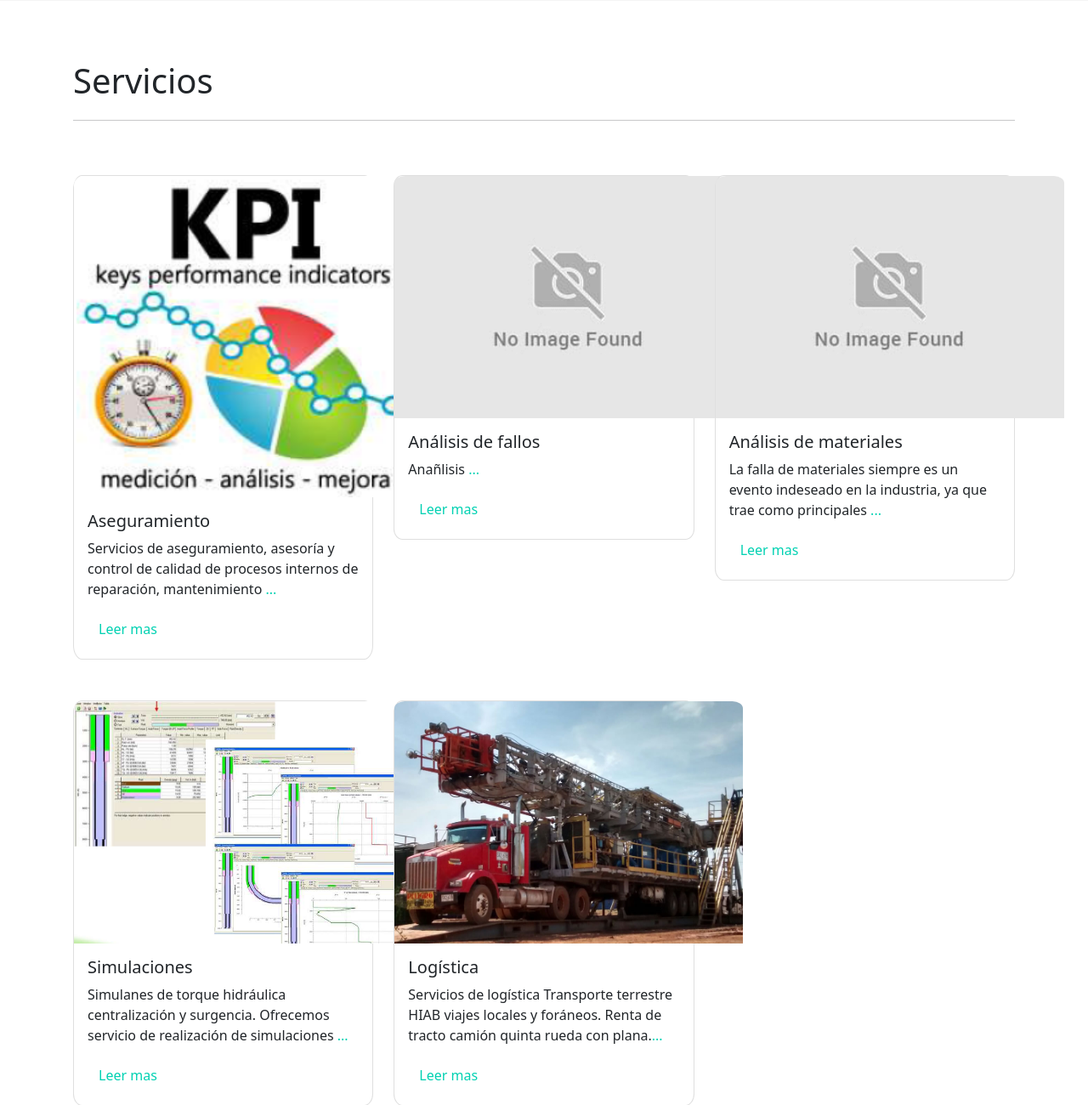
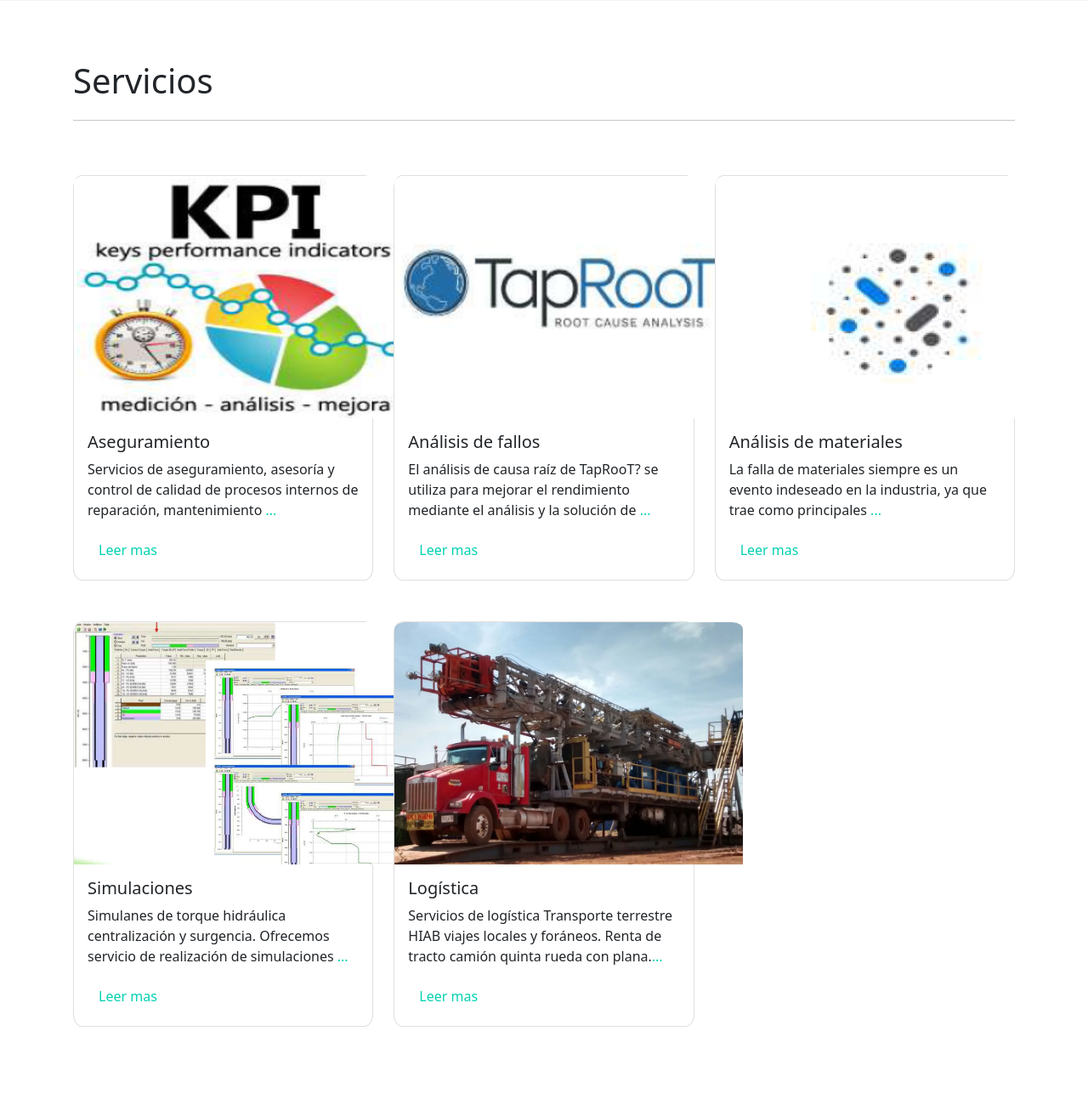
Before and after one commit to camirott20/wellsolutions, a Django app: page / in a window 1280 px wide. Shown: the part 799-2099 px from the top of the page at 85% size. Run offline with Django 3.2, Linux system fonts and the light colour scheme; some libraries are stand-ins or nearby versions.

Commit message:
Se termina informacion de servicios y se modifica el archivo de configuracion prod.py

```diff
--- a/src/apps/templates/includes/content/servicios.html
+++ b/src/apps/templates/includes/content/servicios.html
@@ -11,7 +11,7 @@
     <div class="row">
         <div class="col-md-6 col-lg-4 mb-5">
             <div class="card servicios-card" id="card-service-1" data-bs-toggle="modal" data-bs-target="#modalServicios">
-                <img class="img-fluid w-100" src="{% static 'img/servicios/aseguramiento.png' %}" alt="No image" style="max-width: 286px;"/>
+                <img class="img-fluid w-100" src="{% static 'img/servicios/aseguramiento.png' %}" alt="No image" style="max-height: 285px;"/>
                 <div class="card-body">
                     <h5 id="title-service-1" class="card-title">Aseguramiento</h5>
                     <p class="card-text">
@@ -42,15 +42,19 @@
 
         <div class="col-md-6 col-lg-4 mb-5">
             <div class="card servicios-card" id="card-service-2" data-bs-toggle="modal" data-bs-target="#modalServicios" >
-                <img class="img-fluid" src="{% static 'img/no-image-found.png' %}" alt="No image" />
+                <img class="img-fluid" src="{% static 'img/servicios/taproot.png' %}" alt="No image" />
                 <div class="card-body">
                     <h5 id="title-service-2" class="card-title">Análisis de fallos</h5>
                     <p class="card-text">
-                        Anañlisis <span class="text-primary">...</span>
+                        El análisis de causa raíz de TapRooT? se utiliza para mejorar el
+                        rendimiento mediante el análisis y la solución de <span class="text-primary">...</span>
                     </p>
                     <a id="link-service-2" class="btn btn-link text-decoration-none">Leer mas</a>
                     <p id="content-service-2" class="d-none">
-                        Analisis de fallos
+                        El análisis de causa raíz de TapRooT? se utiliza para mejorar el
+                        rendimiento mediante el análisis y la solución de problemas para
+                        prevenir accidentes graves, problemas de calidad, fallas de
+                        equipos, daños ambientales y problemas de producción.
                     </p>
                 </div>
             </div>
@@ -58,7 +62,7 @@
 
         <div class="col-md-6 col-lg-4 mb-5">
             <div class="card servicios-card" id="card-service-3" data-bs-toggle="modal" data-bs-target="#modalServicios" >
-                <img class="img-fluid" src="{% static 'img/no-image-found.png' %}" alt="No image" />
+                <img class="img-fluid" src="{% static 'img/servicios/analisis_materiales.png' %}" alt="No image" style="max-height: 285px;"/>
                 <div class="card-body">
                     <h5 id="title-service-3" class="card-title">Análisis de materiales</h5>
                     <p class="card-text">
--- a/src/wellsolutions/urls.py
+++ b/src/wellsolutions/urls.py
@@ -6,7 +6,6 @@ from django.urls import path
 
 
 urlpatterns = [
-    path('admin/', admin.site.urls),
     path('', include('apps.sitio.urls', namespace='sitio')),
 ]
 
```
Also changed, not shown: src/wellsolutions/settings/prod.py (+0 -12 lines), src/apps/static/img/servicios/analisis_materiales.png (added), src/apps/static/img/servicios/taproot.png (added).
